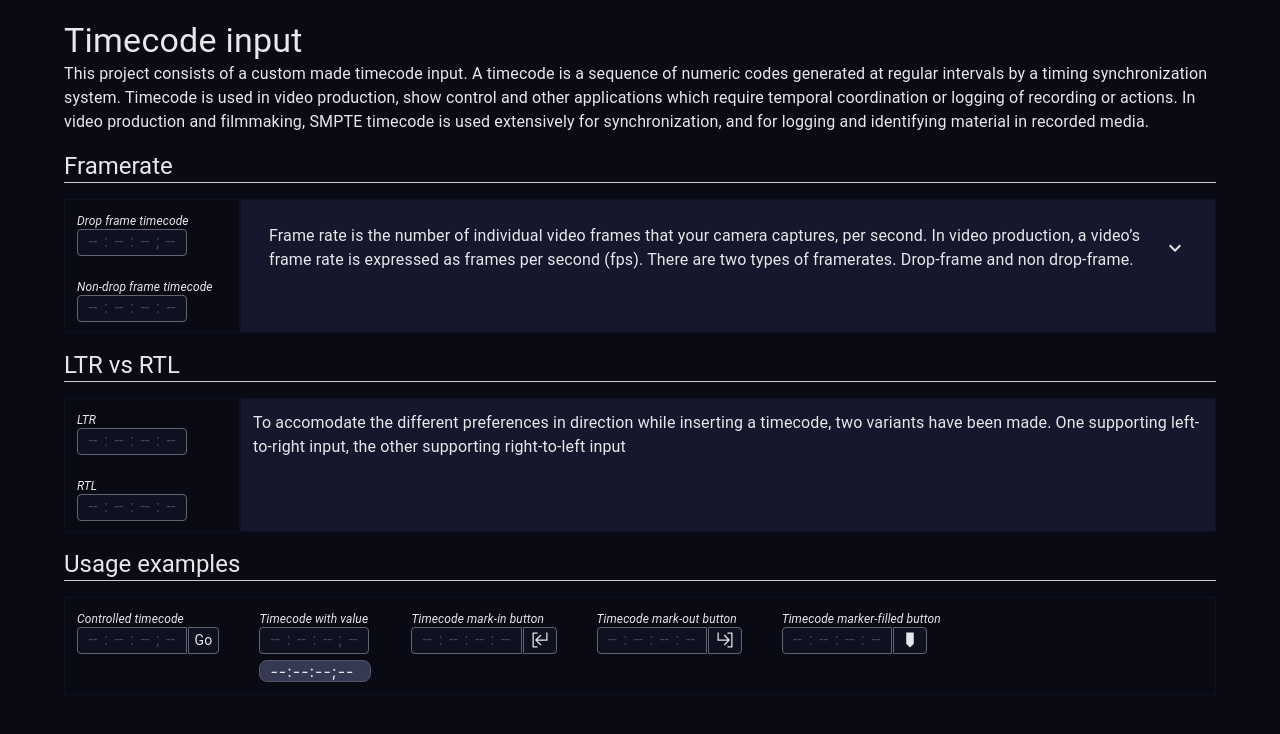
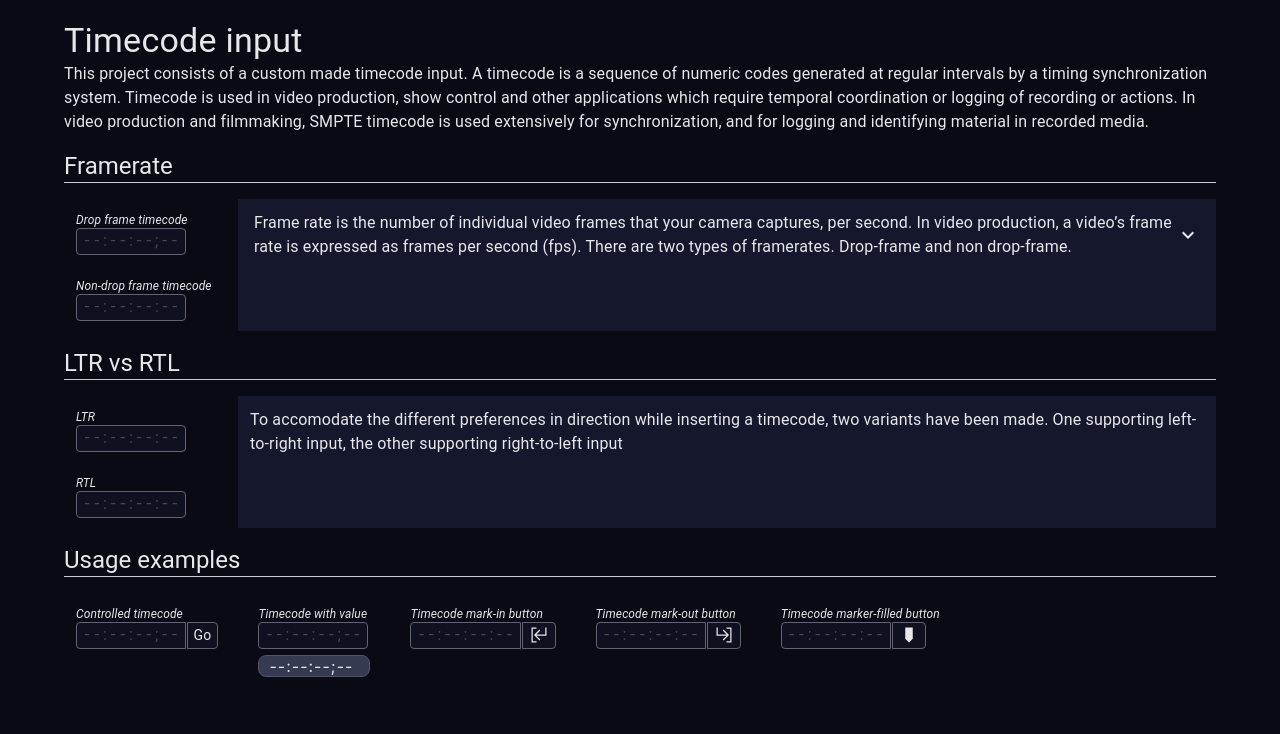
Before and after one commit to manoninonam/timecode-input, a React (Create React App) app: page / in a window 1280 px wide. Shown: the top 734 px of the page. Built offline with nearby package versions, Linux system fonts and the light colour scheme.

Commit message:
fix styling and  typos

```diff
--- a/src/components/TimecodeInput/TimecodeInputStyledComponents.tsx
+++ b/src/components/TimecodeInput/TimecodeInputStyledComponents.tsx
@@ -60,11 +60,11 @@ export const TimecodeInputBaseHighlight = styled(Box)({
 });
 
 export const TimecodeInputBase = styled(InputBase)(
-  ({ theme, readOnly }) =>
+  ({ readOnly }) =>
     ({
       width: '22px',
       marginRight: 0,
-      ...theme.typography.body1,
+      fontFamily: 'Roboto Mono, monospace',
       color: readOnly
         ? palette.text.secondary
         : palette.text.primary,
--- a/src/documentation/DocumentationLayoutComponents.tsx
+++ b/src/documentation/DocumentationLayoutComponents.tsx
@@ -2,8 +2,6 @@ import { styled } from "@mui/material/styles";
 import { Stack, Box, Typography } from "@mui/material";
 import { palette } from "../utils/palette";
 import { PropsWithChildren } from "react";
-
-const borderStyle = `${palette.border.inverted} 1px solid`
 
 export const DocumentationTopContainer = ({ children }: PropsWithChildren) => {
   return <Stack direction={{ xs: "column", sm: "row" }}>{children}</Stack>;
@@ -12,12 +10,9 @@ export const DocumentationTopContainer = ({ children }: PropsWithChildren) => {
 export const DocumentationTimecodeContainer = styled(Stack)({
   minWidth: "150px",
   padding: "12px",
-  border: borderStyle
 });
 
 export const DocumentationTextContainer = styled(Box)({
-  padding: "12px",
-  border: borderStyle,
   backgroundColor: palette.background.textfield,
   flexGrow: 1,
 });
--- a/src/documentation/DocumentationText.tsx
+++ b/src/documentation/DocumentationText.tsx
@@ -6,7 +6,7 @@ type DocumentationProps = {
    props: {
     title: string;
     content: DocumentationContentProps
-    isAccordeon: boolean;
+    isAccordion: boolean;
   };
 };
 
@@ -21,11 +21,15 @@ type DocumentationSubTextProps = {
 }
 
 const DocumentationText = ({ props }: DocumentationProps) => {
-  const { content, isAccordeon } = props;
+  const { content, isAccordion } = props;
 
   return (
-    <DocumentationTextContainer>
-      {isAccordeon ? (
+    <DocumentationTextContainer sx={{
+      ...(!isAccordion && {
+        padding:'12px'
+      })
+    }}>
+      {isAccordion ? (
         <DocumentationTextAccordion content={content} />
       ) : (
         <Typography>{content.text}</Typography>
--- a/src/documentation/documentationTextObject.ts
+++ b/src/documentation/documentationTextObject.ts
@@ -12,7 +12,7 @@ export const documentationTextObject = {
             text: "In the drop frame method, the frame rate is specified as a fraction, such as 29.97fps or 59.94fps. This means that the actual rate at which frames are displayed is slightly lower than the specified rate, and some frames are “dropped” in order to maintain a consistent rate. This method is typically used when the video will be broadcast over television, where the frame rate must be synchronized with the broadcast signal.",
            }]
       },
-      isAccordeon: true,
+      isAccordion: true,
     },
     ltrVsRtl: {
       title: "LTR vs RTL",
@@ -20,6 +20,6 @@ export const documentationTextObject = {
         text: "To accomodate the different preferences in direction while inserting a timecode, two variants have been made. One supporting left-to-right input, the other supporting right-to-left input",
         subContent: undefined
       },
-      isAccordeon: false,
+      isAccordion: false,
     },
   };
```
